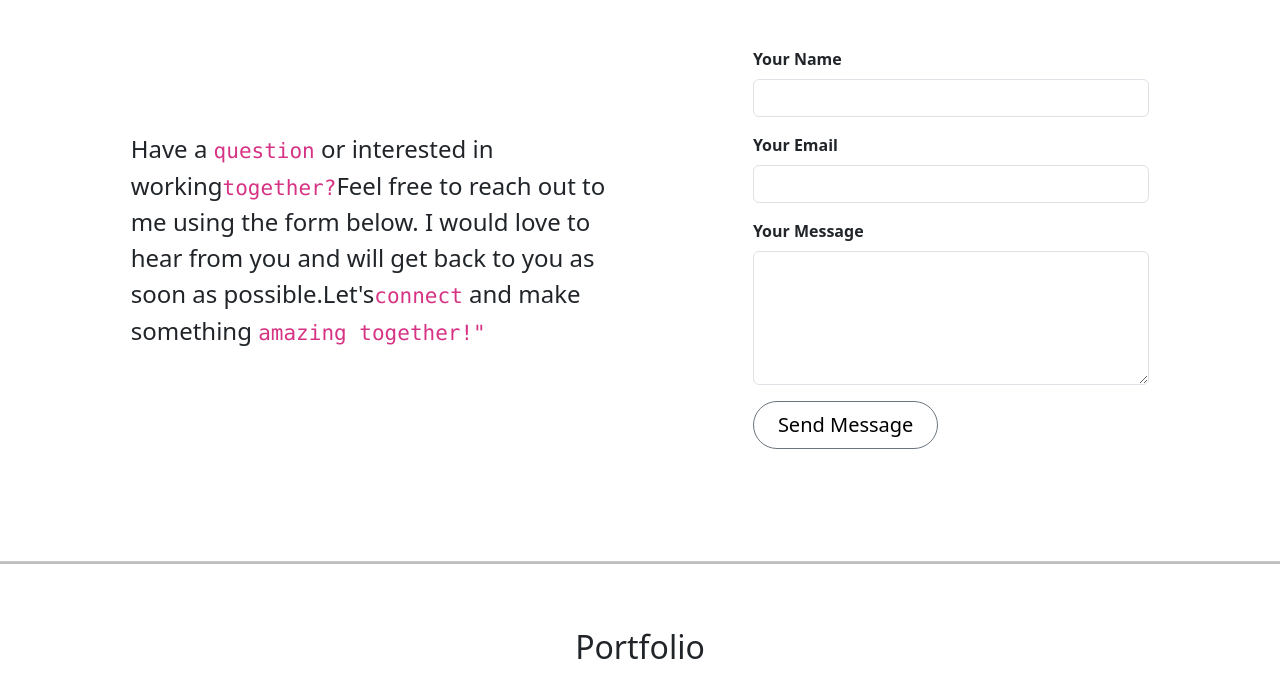
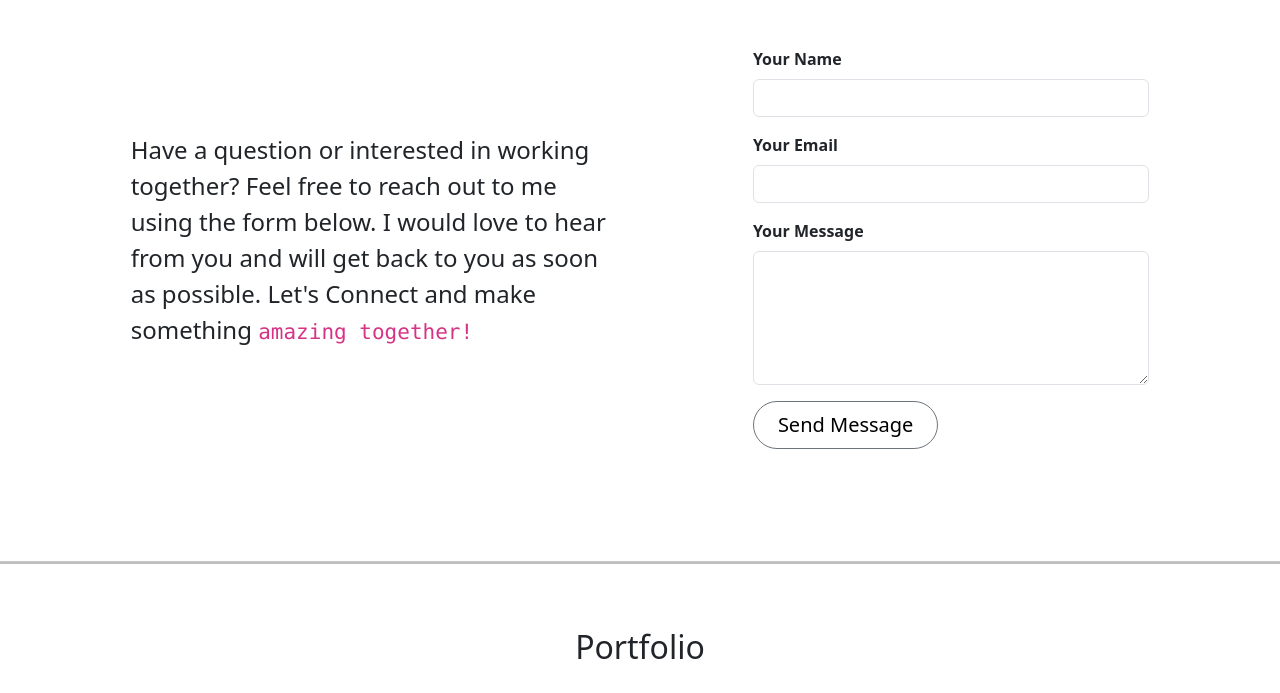
Before and after one commit to introvertxiiviii/akashsingh2.0, a plain HTML site: page index.html in a window 1280 px wide. Shown: the part 800-1493 px from the top of the page. Drawn offline with nearby package versions, Linux system fonts and the light colour scheme; files whose address does not match are found by name.

Commit message:
Update index.html

```diff
--- a/index.html
+++ b/index.html
@@ -88,10 +88,10 @@
               <div class="col-lg-7 text-center text-lg-start">
 
                 <p class="col-lg-10 fs-4">
-                  Have a <code>question</code> or interested in working<code>together?</code>Feel free to
+                  Have a question or interested in working together? Feel free to
                   reach out to me using the form below. I would love to hear from
-                  you and will get back to you as soon as possible.Let's<code>connect</code>
-                  and make something <code>amazing together!"</code>
+                  you and will get back to you as soon as possible. Let's Connect
+                  and make something <code>amazing together!</code>
                 </p>
               </div>
               <div class="col-md-10 mx-auto col-lg-5">
```
